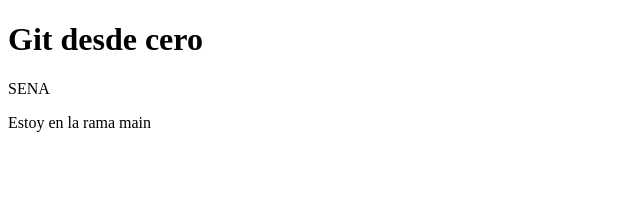
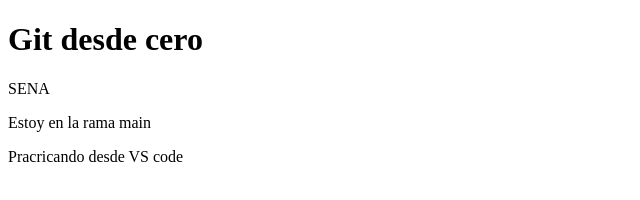
Before and after one commit to juannber2896/code, a plain HTML site: page index.html in a window 1280 px wide. Shown: the whole page, without its empty margins (0-640 px from the left). Drawn offline with Linux system fonts and the light colour scheme.

Commit message:
Primer commit desde VS code

```diff
--- a/index.html
+++ b/index.html
@@ -12,5 +12,8 @@
     <section>
         <p>Estoy en la rama main</p>
     </section>
+    <div>
+        <p>Pracricando desde VS code</p>
+    </div>
 </body>
 </html>
```
Also changed, not shown: 1 other file.
